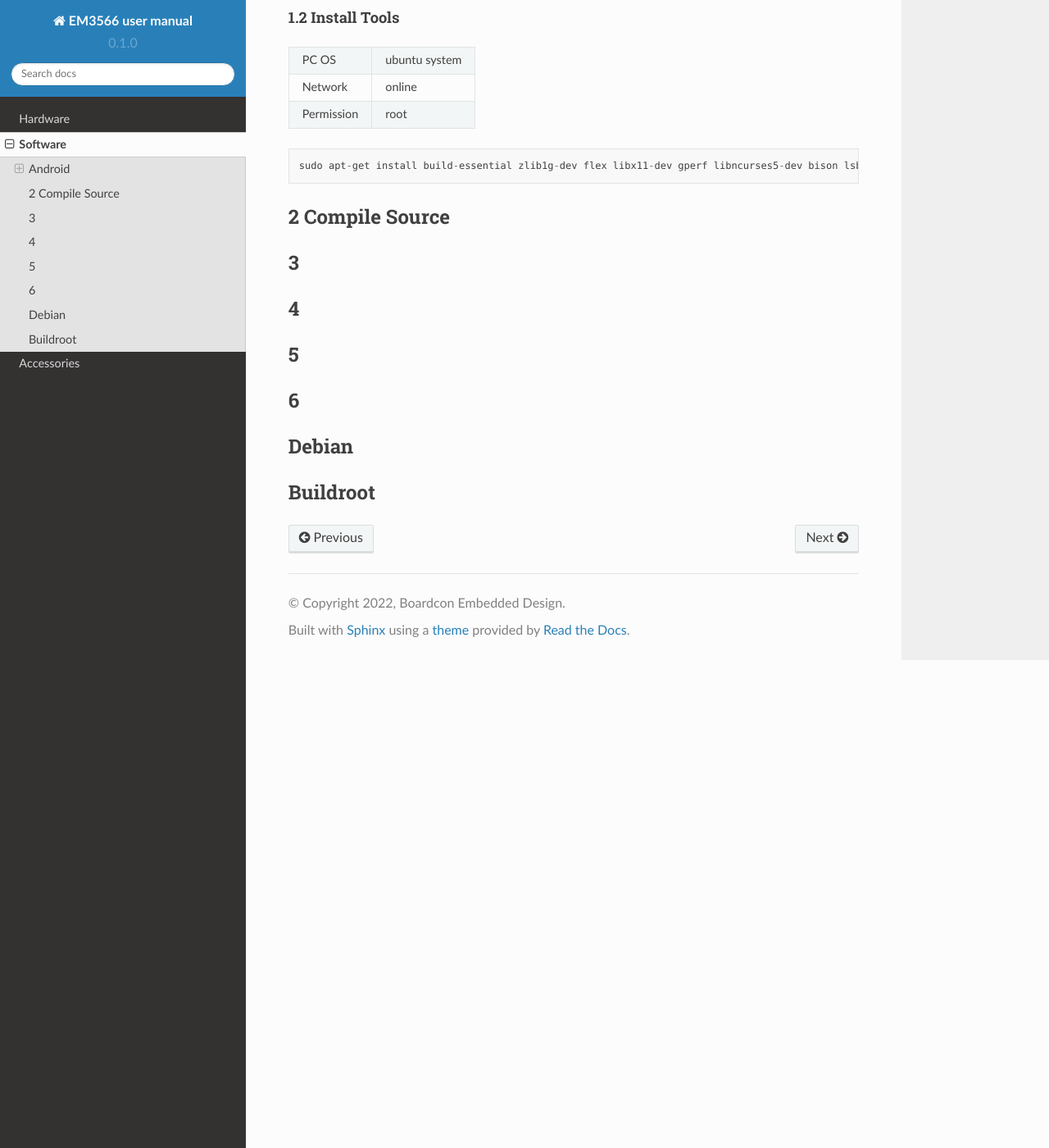
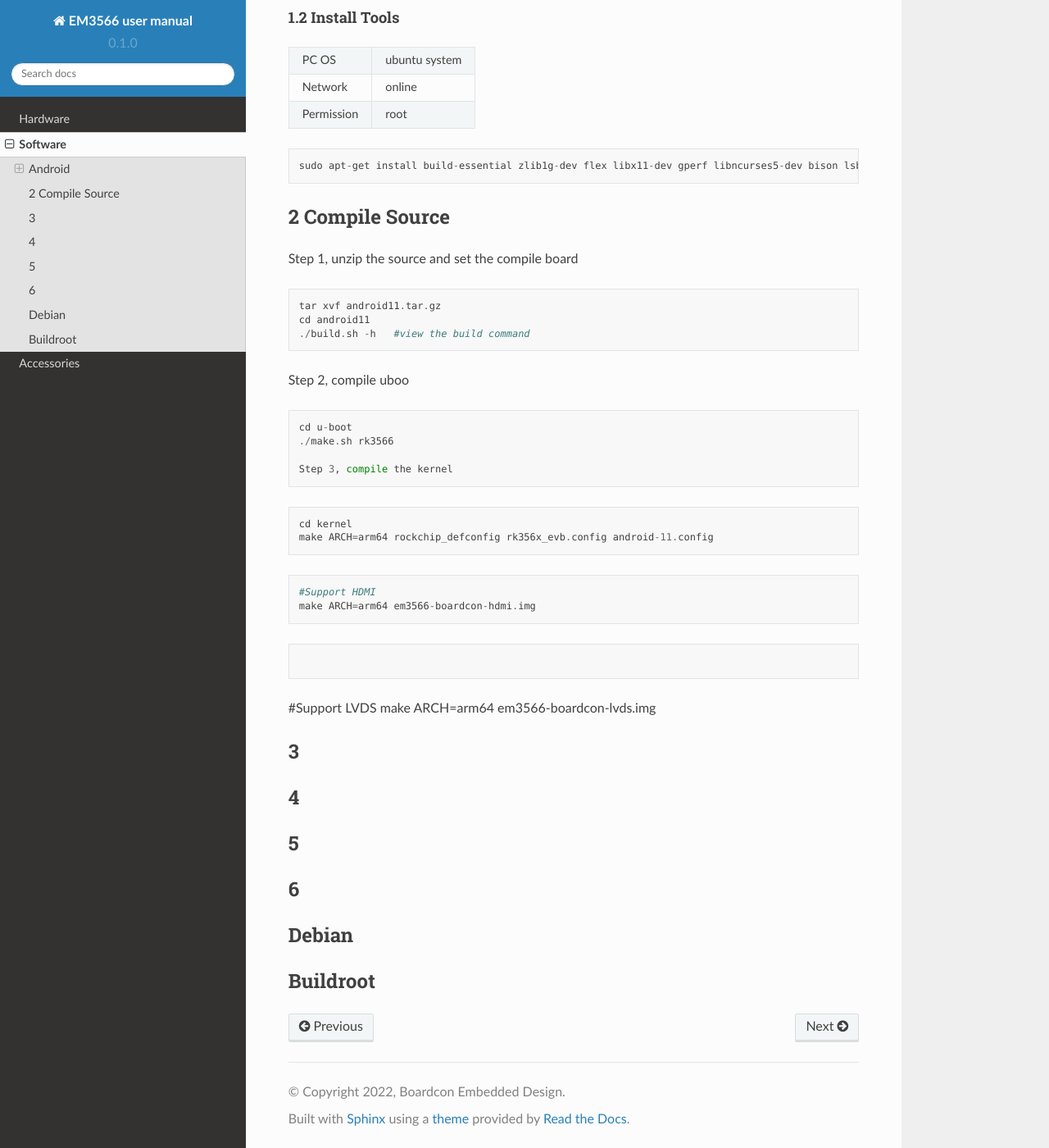
Before and after one commit to boardcon/EM3566, a Sphinx documentation site: the page built from docs/source/software.rst, in a window 1280 px wide and 1400 px high, scrolled down 1004 px. Shown: the whole window at 82% size. Built offline with Sphinx 7.4.7 and the Read the Docs theme 2.0.0, drawn with Linux system fonts in a browser that asks for light colours.

Commit message:
Update software.rst

```diff
--- a/docs/source/software.rst
+++ b/docs/source/software.rst
@@ -61,6 +61,38 @@ Check if the jdk has been installed successfully and check the revised version:
 
 2 Compile Source
 -----------------
+
+Step 1, unzip the source and set the compile board
+
+.. code-block::
+
+ tar xvf android11.tar.gz
+ cd android11
+ ./build.sh -h   #view the build command
+
+Step 2, compile uboo
+
+.. code-block::
+
+ cd u-boot
+ ./make.sh rk3566
+
+ Step 3, compile the kernel
+
+.. code-block::
+
+ cd kernel
+ make ARCH=arm64 rockchip_defconfig rk356x_evb.config android-11.config
+
+.. code-block::
+
+ #Support HDMI
+ make ARCH=arm64 em3566-boardcon-hdmi.img
+
+.. code-block::
+
+#Support LVDS
+make ARCH=arm64 em3566-boardcon-lvds.img
 
 
 3
```
